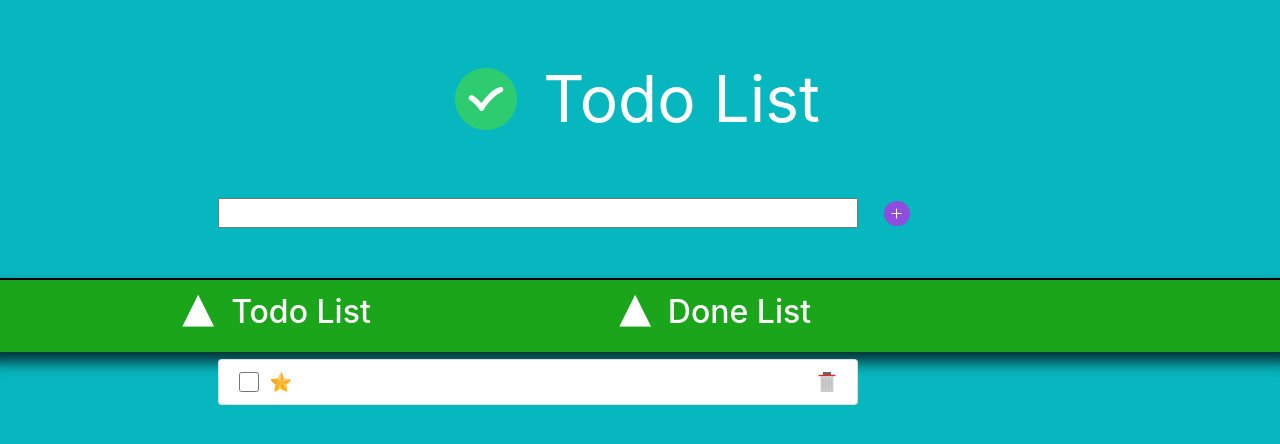
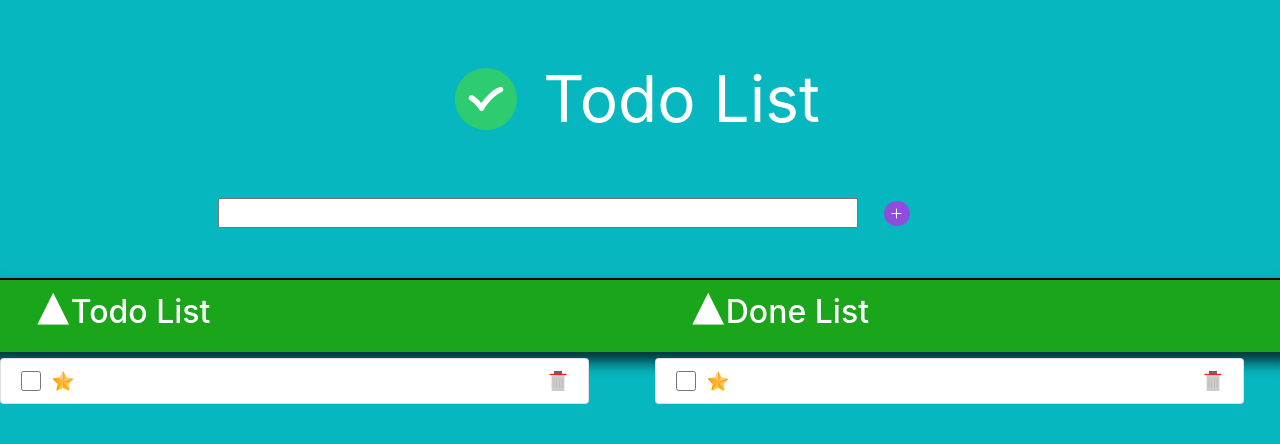
Before and after one commit to GreenNeptune/Todo-list, a React (Create React App) app: page / in a window 1280 px wide. Both pictures are taken after a click on the element 896 px from the left and 213 px from the top of the page. Shown: the top 444 px of the page. Built offline with nearby package versions, Linux system fonts and the light colour scheme.

Commit message:
setting inline headers

```diff
--- a/src/component/AddItem/AddItem.jsx
+++ b/src/component/AddItem/AddItem.jsx
@@ -26,7 +26,7 @@ class AddItem extends Component {
             <div className="row add-item">
                 <div className="d-flex align-items-center col-8 offset-2">
                     <div>
-                        <input className="add-item-input" type="text" maxlength="115" onChange={this.handleChange} />
+                        <input className="add-item-input" type="text" maxength="115" onChange={this.handleChange} />
                     </div>
                     <div className="add-item-logo-container" onClick={this.handleSubmit}>
                         <div className="add-item-logo"></div>
--- a/src/component/Lists/Lists.jsx
+++ b/src/component/Lists/Lists.jsx
@@ -9,15 +9,15 @@ export default class Lists extends Component {
         return (
             <div>
                 <div className="row border-black margin-top background-green">
-                    <div className=" d-flex col-2 offset-2">
+                    <div className=" d-flex col-2 offset-1">
                         <h3 className="deafault-list-header">Todo List</h3>
                     </div>
-                    <div className=" d-flex col offset-2">
+                    <div className=" d-flex col-2 offset-4">
                         <h3 className="deafault-list-header">Done List</h3>
                     </div>
                 </div>
                 <div className="row ToDo">
-                    <div className="d-flex align-items-center col-4 offset-2">
+                    <div className="d-flex align-items-center col-1">
                         <Collapsible open={true}>
                             <Scroll>
                                 {this.props.toDolist && this.props.toDolist.length > 0 ?
@@ -39,13 +39,13 @@ export default class Lists extends Component {
                         </Collapsible>
 
                     </div>
-                    <div className="d-flex align-items-center col-4 ofset-2">
+                    <div className="d-flex align-items-center col-1 offset-5">
                         <Collapsible open={true}>
                             <Scroll>
-                                {this.props.doneList && this.props.doneList.length > 0 ?
+                                {this.props.toDolist && this.props.toDolist.length > 0 ?
                                     (
                                         <ul className="list-group">
-                                            {this.props.doneList.map((obj, index) =>
+                                            {this.props.toDolist.map((obj, index) =>
                                                 <Item
                                                     text={obj.text}
                                                     key={index}
--- a/src/component/Lists/lists.css
+++ b/src/component/Lists/lists.css
@@ -2,7 +2,6 @@
 
     .deafault-todo-list {
         margin-top: 1%;
-        padding-left: 2%;
     }
 
     .Collapsible__trigger {
@@ -14,7 +13,7 @@
     }
 
     .list-group {
-        width: 50vw;
+        width: 46vw;
         margin-top: 1%;
         height: 20vh;
     }
@@ -33,6 +32,8 @@
     }
 
     .deafault-list-header {
+        position: relative;
+        right: 4vw;
         padding: 1vw;
         font-size: 2em;
         color: white;
@@ -54,8 +55,8 @@
         font-family: 'FontAwesome';
         content: '\25BE';
         position: absolute;
-        left: -21px;
-        top: -85px;
+        right: 25px;
+        top: -87px;
         display: block;
         transition: transform 300ms;
         -webkit-transition: transform 300ms;
```
